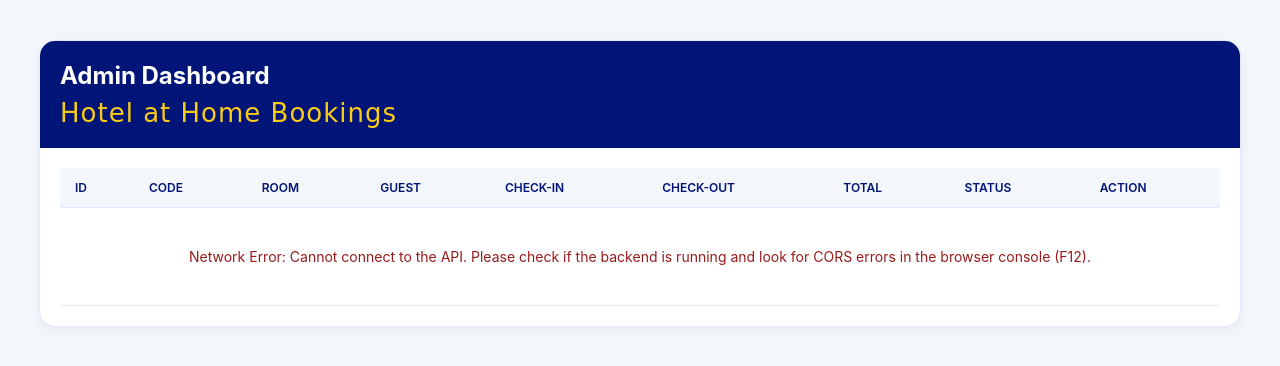
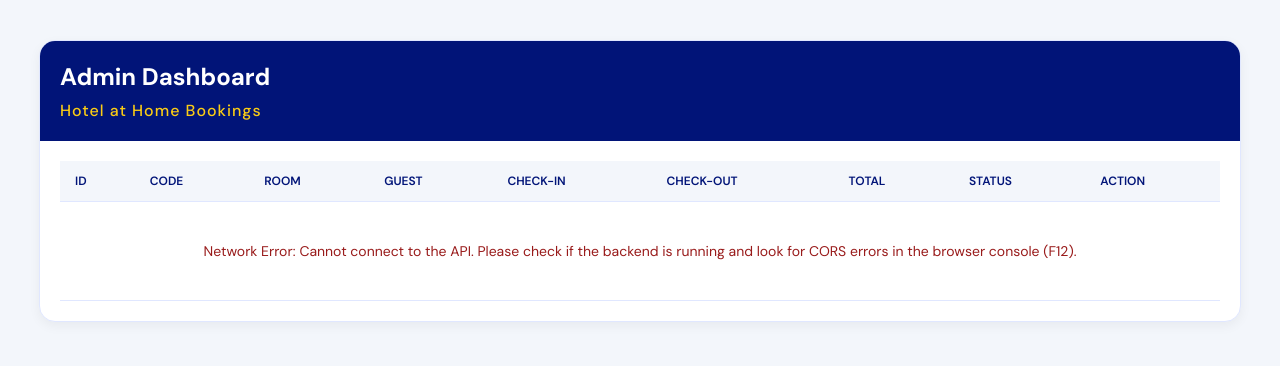
Before and after one commit to coutgayle/hotel-at-home-ph, a PHP site: page / in a window 1280 px wide. Shown: the top 366 px of the page. Run offline with PHP 8.4, Linux system fonts and the light colour scheme; some web fonts are replaced.

Commit message:
Switched to DM Sans for Admin Dashboard

```diff
--- a/backend/index.php
+++ b/backend/index.php
@@ -5,18 +5,13 @@
     <meta name="viewport" content="width=device-width, initial-scale=1.0">
     <title>Admin Dashboard - Hotel at Home</title>
     <style>
-        @font-face {
-            font-family: 'Edwardian Script ITC';
-            src: url('/fonts/edwardianscriptitc.ttf') format('truetype');
-            font-weight: normal;
-            font-style: normal;
-            font-display: swap;
-        }
-        body { font-family: -apple-system, BlinkMacSystemFont, "Segoe UI", Roboto, Helvetica, Arial, sans-serif; background-color: #f3f6fb; color: #011478; margin: 0; padding: 20px; }
+        @import url('https://fonts.googleapis.com/css2?family=DM+Sans:wght@400;500;600;700&display=swap');
+
+        body { font-family: 'DM Sans', -apple-system, BlinkMacSystemFont, "Segoe UI", Roboto, Helvetica, Arial, sans-serif; background-color: #f3f6fb; color: #011478; margin: 0; padding: 20px; }
         .container { max-width: 1200px; margin: 20px auto; background: white; border-radius: 16px; box-shadow: 0 4px 12px rgba(0,0,0,0.05); border: 1px solid #e0e7ff; overflow: hidden; }
         header { background-color: #011478; color: white; padding: 20px; }
         header h1 { margin: 0; font-size: 24px; }
-        header p { margin: 8px 0 0; color: #facc15; font-family: 'Edwardian Script ITC', cursive; font-size: 26px; letter-spacing: 1px; }
+        header p { margin: 8px 0 0; color: #facc15; font-family: 'DM Sans', sans-serif; font-size: 16px; font-weight: 500; letter-spacing: 1px; }
         .content { padding: 20px; }
         table { width: 100%; border-collapse: collapse; font-size: 14px; }
         th, td { padding: 12px 15px; text-align: left; border-bottom: 1px solid #e0e7ff; }
```
